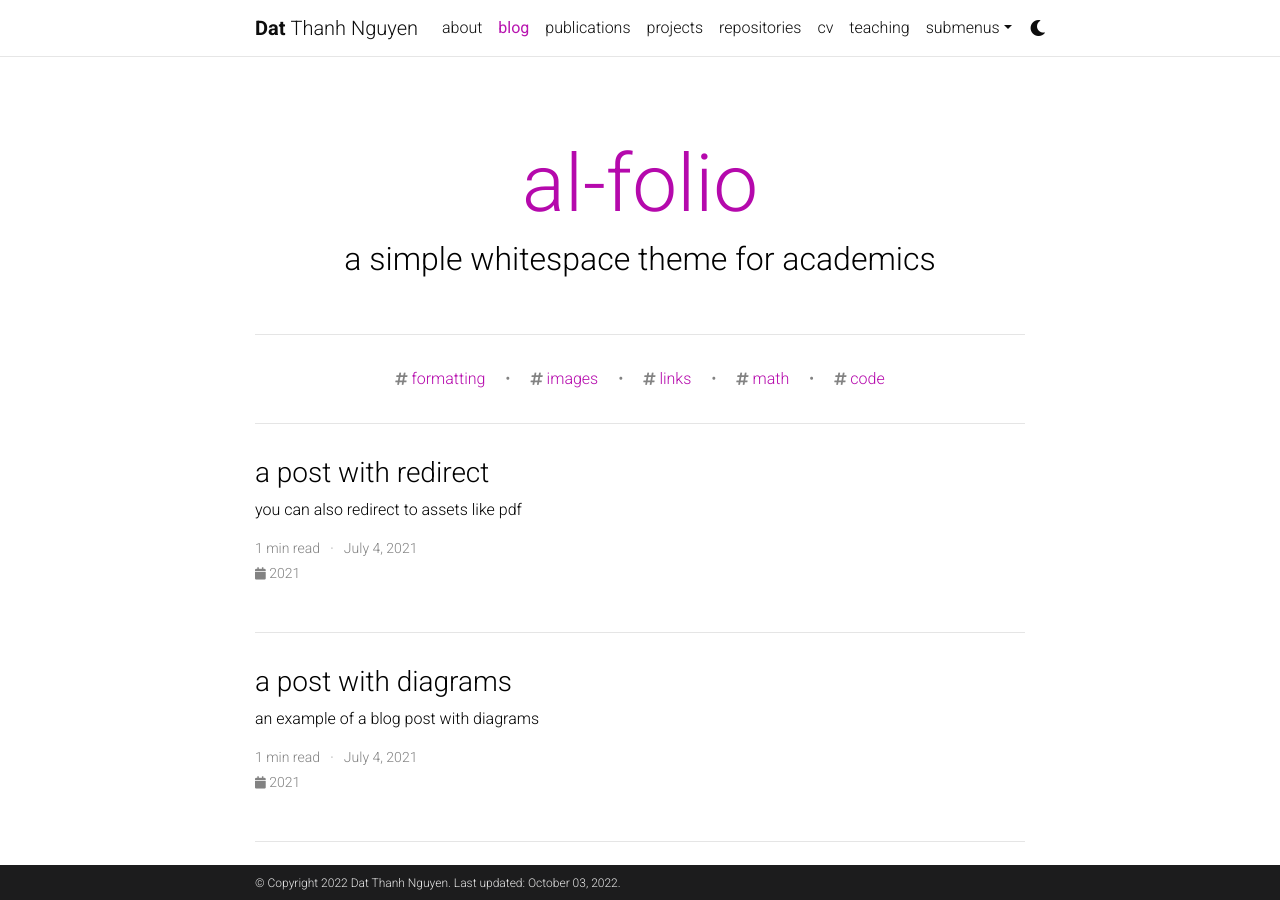
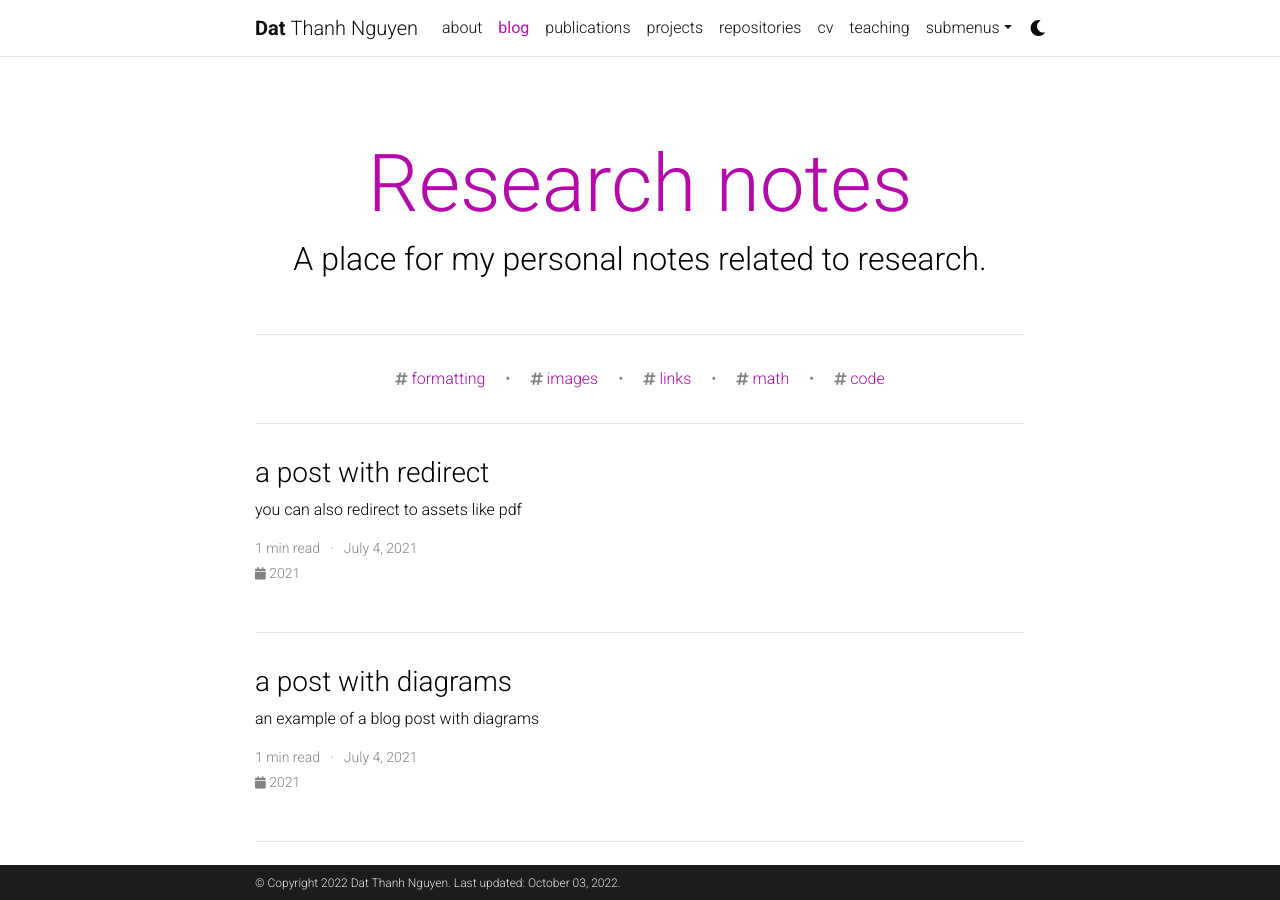
Before and after one commit to datngu/academic, a Jekyll site: the page built from blog/index.html, in a window 1280 px wide and 900 px high. Built offline with Jekyll 4.4.1, drawn with Linux system fonts in a browser that asks for light colours; the list of posts is cut into pages by our own code; comment, search, counter and statistics services are not loaded; a style sheet for code colours, icons or effects is not loaded.

Commit message:
update info

```diff
--- a/_config.yml
+++ b/_config.yml
@@ -64,11 +64,11 @@ og_image: # The site-wide (default for all links) Open Graph preview image
 # Social integration
 # -----------------------------------------------------------------------------
 
-github_username: # your GitHub user name
+github_username: datngu
 gitlab_username: # your GitLab user name
 twitter_username: # your Twitter handle
 linkedin_username: # your LinkedIn user name
-scholar_userid: # your Google Scholar ID
+scholar_userid: I594RbMAAAAJ
 semanticscholar_id: # your Semantic Scholar ID
 orcid_id: # your ORCID ID
 medium_username: # your Medium username
@@ -107,9 +107,9 @@ bing_site_verification:  # out your bing-site-verification ID (Bing Webmaster)
 # Blog
 # -----------------------------------------------------------------------------
 
-blog_name: al-folio # blog_name will be displayed in your blog page
+blog_name: Research notes # blog_name will be displayed in your blog page
 blog_nav_title: blog # your blog must have a title for it to be displayed in the nav bar
-blog_description: a simple whitespace theme for academics
+blog_description: A place for my personal notes related to research.
 permalink: /blog/:year/:title/
 
 # Pagination
```
